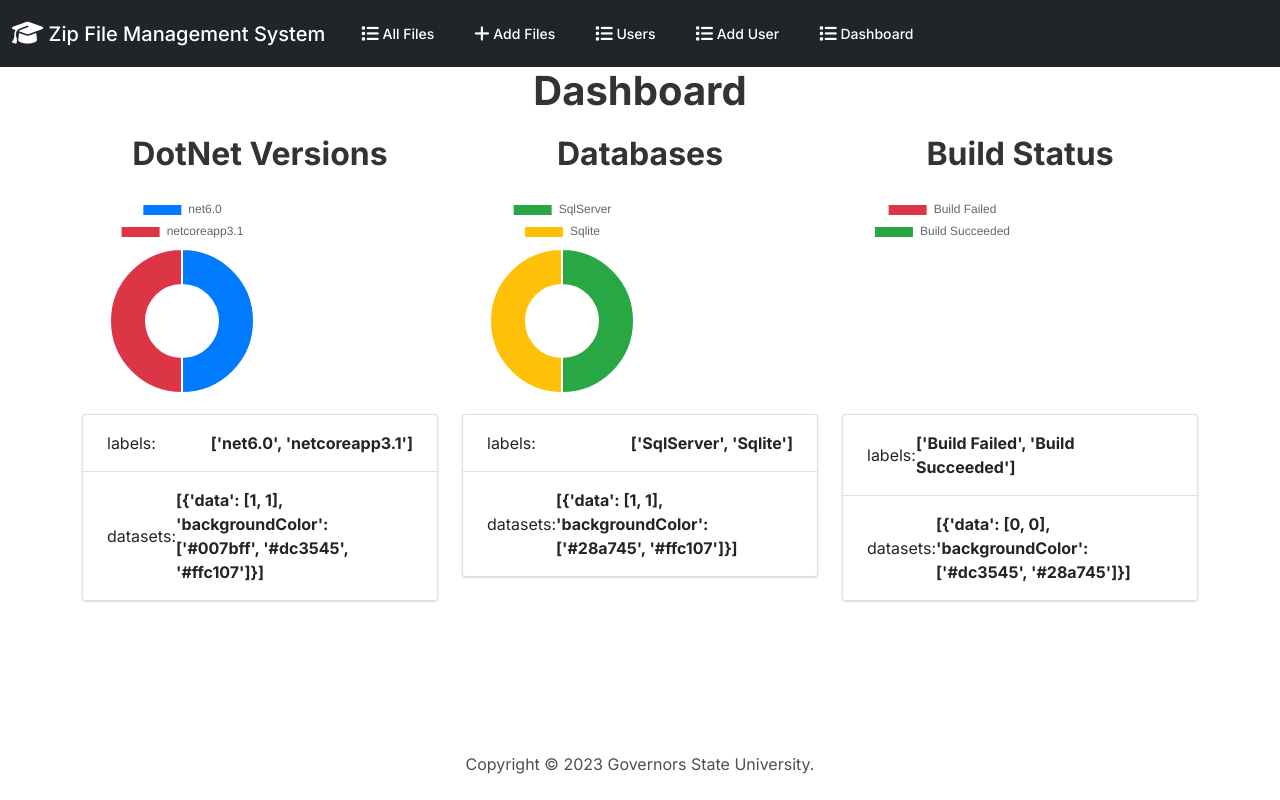
After one commit to prudvi-m/thesis, a Django app: page /dashboard/ in a window 1280 px wide. The commit adds this page. Run offline with Django 4.2, Linux system fonts and the light colour scheme; data comes from the database, SQL or seed files in the repository; both versions use the stored data as it was after the commit; some libraries are stand-ins or nearby versions.

Commit message:
initial dashboard

```diff
--- a/zipfiles/templates/zipfiles/add.html
+++ b/zipfiles/templates/zipfiles/add.html
@@ -64,7 +64,6 @@
       font-weight: 900
     }
 
-
   </style>
     {% if success %}
       <div class="alert alert-success" role="alert">
--- a/zipfiles/templates/zipfiles/base.html
+++ b/zipfiles/templates/zipfiles/base.html
@@ -7,6 +7,7 @@
     <meta name="viewport" content="width=device-width, initial-scale=1.0">
     <title>Zip File Management System</title>
     <script src="https://ajax.googleapis.com/ajax/libs/jquery/3.6.4/jquery.min.js"></script>
+    <script src="https://cdn.jsdelivr.net/npm/chart.js"></script>
     <link rel="stylesheet" href="https://cdnjs.cloudflare.com/ajax/libs/font-awesome/6.1.1/css/all.min.css">
 
     <style>
@@ -85,6 +86,13 @@
                   <i class="fa-solid fa-list fa-lg"></i> Add User
                 </a>
               </li>
+
+              <li class="nav-item">
+                <a class="nav-link" href="{% url 'dashboard' %}">
+                  <i class="fa-solid fa-list fa-lg"></i> Dashboard
+                </a>
+              </li>
+
             </ul>
           </div>
         </div>
--- /dev/null
+++ b/zipfiles/templates/zipfiles/dashboard.html
@@ -0,0 +1,118 @@
+{% extends "zipfiles/base.html" %}
+
+{% block body %}
+
+<style>
+  /* Add custom styles here */
+  .dotnet-graph {
+    height: 200px;
+    margin-bottom: 20px;
+  }
+  .database-graph {
+    height: 200px;
+    margin-bottom: 20px;
+  }
+  .build-graph {
+    height: 200px;
+    margin-bottom: 20px;
+  }
+  .success {
+    background-color: #5cb85c;
+    color: #fff;
+  }
+  .failed {
+    background-color: #d9534f;
+    color: #fff;
+  }
+  .list-group {
+    margin-top: 20px;
+  }
+  .list-group-item {
+    display: flex;
+    justify-content: space-between;
+    align-items: center;
+  }
+  .list-group-item span {
+    font-weight: bold;
+  }
+  h1,
+  h2 {
+    margin-bottom: 20px;
+    text-align: center;
+    color: #333;
+    font-weight: bold;
+  }
+</style>
+
+<div class="container">
+  <h1>Dashboard</h1>
+
+  <div class="row">
+    <div class="col-md-4">
+      <h2>DotNet Versions</h2>
+      <div class="dotnet-graph">
+        <canvas id="dotnetChart"></canvas>
+      </div>
+      <ul class="list-group">
+        {% for dotnet, value in dotnet_chart_data.items %}
+          <li class="list-group-item">{{ dotnet }}: <span>{{ value }}</span></li>
+        {% endfor %}
+      </ul>
+    </div>
+
+    <div class="col-md-4">
+      <h2>Databases</h2>
+      <div class="database-graph">
+        <canvas id="databaseChart"></canvas>
+      </div>
+      <ul class="list-group">
+        {% for database, value in database_chart_data.items %}
+          <li class="list-group-item">{{ database }}: <span>{{ value }}</span></li>
+        {% endfor %}
+      </ul>
+    </div>
+
+    <div class="col-md-4">
+      <h2>Build Status</h2>
+      <div class="build-graph">
+        <canvas id="buildChart"></canvas>
+      </div>
+      <ul class="list-group">
+        {% for label, value in build_chart_data.items %}
+          <li class="list-group-item">{{ label }}: <span>{{ value }}</span></li>
+        {% endfor %}
+      </ul>
+    </div>
+  </div>
+</div>
+
+<!-- Bootstrap JS -->
+<script src="https://stackpath.bootstrapcdn.com/bootstrap/4.5.2/js/bootstrap.min.js"></script>
+<!-- Chart.js -->
+<script src="https://cdn.jsdelivr.net/npm/chart.js"></script>
+<script>
+  // DotNet Versions Chart
+  var dotnetData = {{ dotnet_chart_data | safe }};
+  var dotnetChartElement = document.getElementById('dotnetChart');
+  var dotnetChart = new Chart(dotnetChartElement, {
+    type: 'doughnut',
+    data: dotnetData,
+  });
+
+  // Databases Chart
+  var databaseData = {{ database_chart_data | safe }};
+  var databaseChartElement = document.getElementById('databaseChart');
+  var databaseChart = new Chart(databaseChartElement, {
+    type: 'doughnut',
+    data: databaseData,
+  });
+
+  // Build Status Chart
+  var buildData = {{ build_chart_data | safe }};
+  var buildChartElement = document.getElementById('buildChart');
+  var buildChart = new Chart(buildChartElement, {
+    type: 'doughnut',
+    data: buildData,
+  });
+</script>
+{% endblock %}
--- a/zipfiles/urls.py
+++ b/zipfiles/urls.py
@@ -14,4 +14,5 @@ urlpatterns = [
   path('user_create/', views.user_create, name='user_create'),
   path('user_delete/<str:pk>/', views.delete_user, name='user_delete'),
   path('user_update/<str:pk>/', views.user_update, name='user_update'),
+  path('dashboard/', views.dashboard, name='dashboard'),
 ]
--- a/zipfiles/views.py
+++ b/zipfiles/views.py
@@ -1,4 +1,3 @@
-import json
 from django.http import HttpResponseRedirect
 from django.shortcuts import render, redirect, get_object_or_404
 from django.urls import reverse
@@ -6,8 +5,7 @@ from .models import File_Results, UserNamesList
 from .forms import FileForm, UserNamesListForm
 from automate import apply_automate_script
 from .util import extract_username_and_assignment
-import traceback
-
+from django.db.models import Count
 
 # Create your views here.
 
@@ -103,6 +101,61 @@ def automate(request, id):
         'zipfiles': File_Results.objects.all()
     })
 
+def dashboard(request):
+   # Retrieve data from the File_Results model
+    dotnet_data = File_Results.objects.filter(dotnet_version__isnull=False)
+    database_data = File_Results.objects.filter(db_name__isnull=False)
+    build_data = File_Results.objects.filter(is_build_succeeded__isnull=False)
+
+    # Count the occurrences of each DotNet version
+    dotnet_counts = dotnet_data.values('dotnet_version').annotate(count=Count('dotnet_version'))
+    dotnet_labels = [item['dotnet_version'] for item in dotnet_counts]
+    dotnet_values = [item['count'] for item in dotnet_counts]
+
+    # Count the occurrences of each database type
+    database_counts = database_data.values('db_type').annotate(count=Count('db_type'))
+    database_labels = [item['db_type'] for item in database_counts]
+    database_values = [item['count'] for item in database_counts]
+
+    # Count the occurrences of build statuses
+    build_failed_count = build_data.filter(is_build_succeeded='Failed').count()
+    build_succeeded_count = build_data.filter(is_build_succeeded='Succeeded').count()
+
+    # Prepare the data for the template
+    dotnet_chart_data = {
+        'labels': dotnet_labels,
+        'datasets': [{
+            'data': dotnet_values,
+            'backgroundColor': ['#007bff', '#dc3545', '#ffc107'],
+        }]
+    }
+
+    database_chart_data = {
+        'labels': database_labels,
+        'datasets': [{
+            'data': database_values,
+            'backgroundColor': ['#28a745', '#ffc107'],
+        }]
+    }
+
+    build_chart_data = {
+        'labels': ['Build Failed', 'Build Succeeded'],
+        'datasets': [{
+            'data': [build_failed_count, build_succeeded_count],
+            'backgroundColor': ['#dc3545', '#28a745'],
+        }]
+    }
+
+    # Pass the data to the template
+    context = {
+        'dotnet_chart_data': dotnet_chart_data,
+        'database_chart_data': database_chart_data,
+        'build_chart_data': build_chart_data,
+    }
+
+    return render(request, 'zipfiles/dashboard.html', context)
+
+
 def delete(request, id):
   if request.method == 'POST':
     zipfile = File_Results.objects.get(pk=id)
```
Also changed, not shown: result_file.txt (+10 -0 lines), db.sqlite3.
